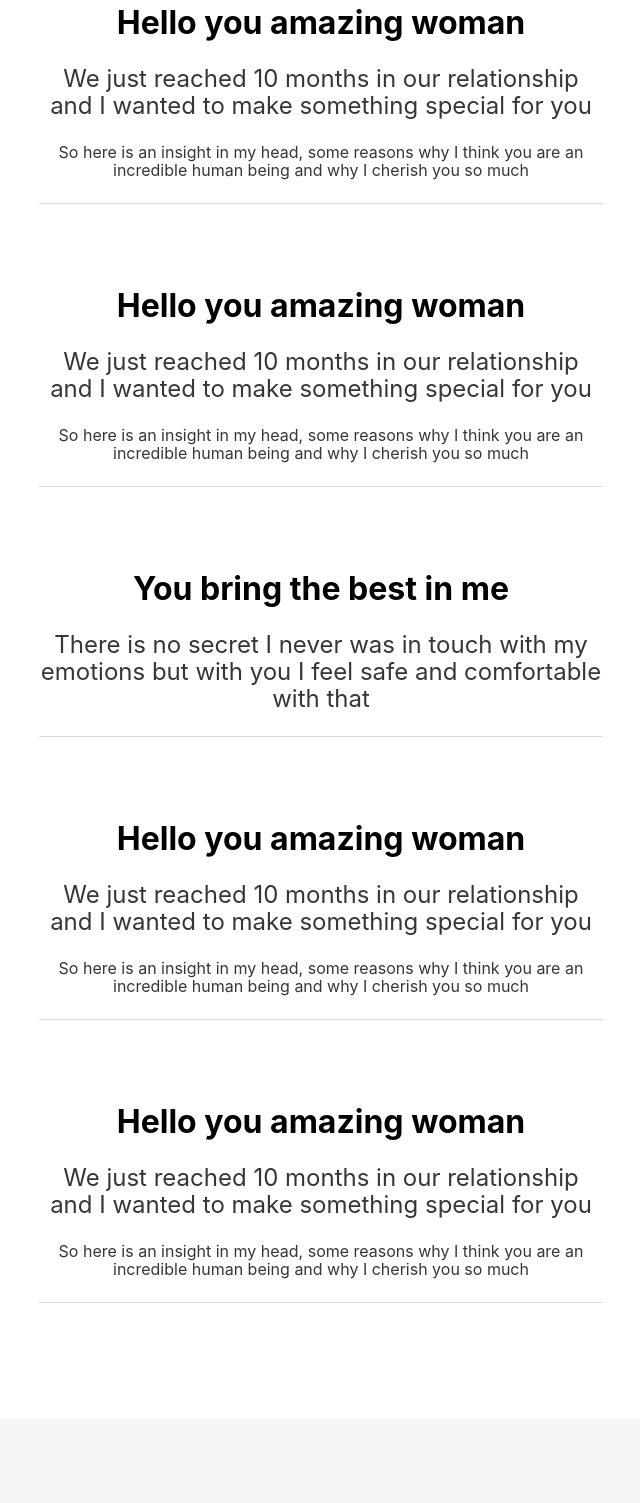
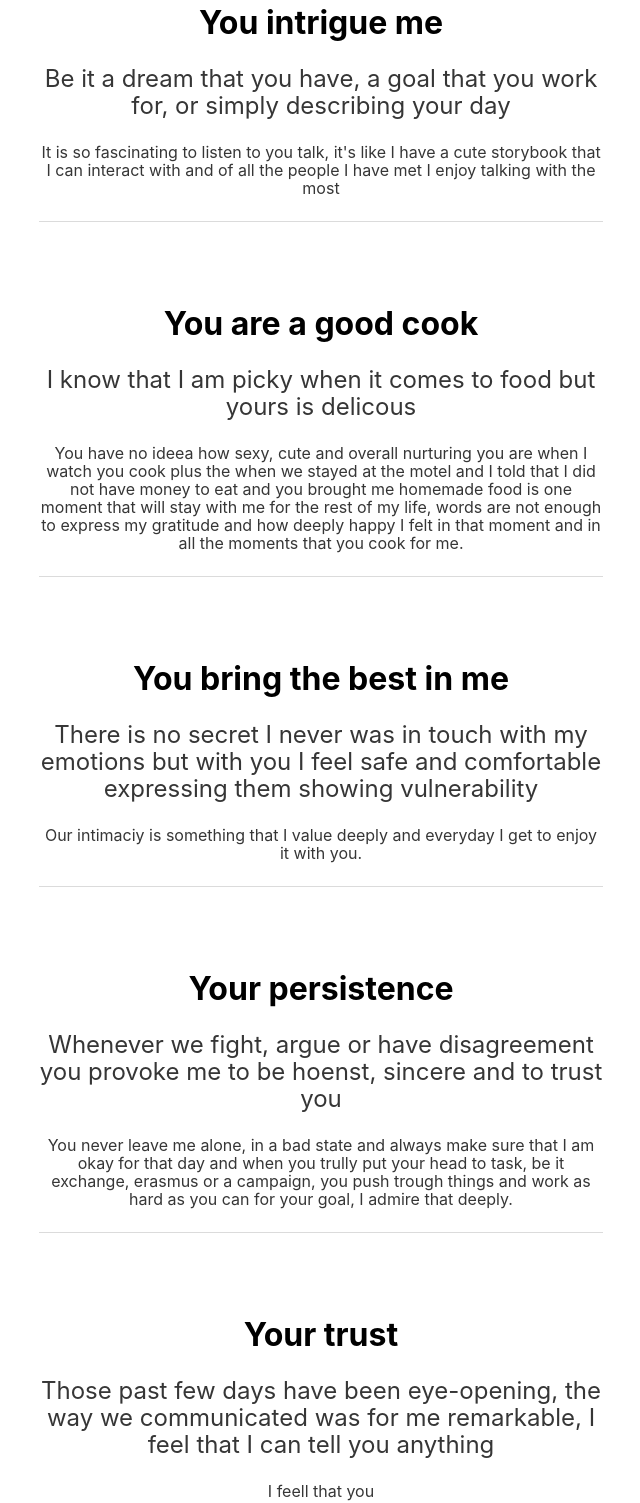
Before and after one commit to MirceaNegoita/love-letter, a plain HTML site: page index.html in a window 1280 px wide. Shown: the part 749-2252 px from the top of the page, without its empty margins (319-959 px from the left). Drawn offline with Linux system fonts and the light colour scheme.

Commit message:
Added content

```diff
--- a/index.html
+++ b/index.html
@@ -60,9 +60,9 @@
                         <!-- post content -->
                         <div class="content">
                             <div class="content-header">
-                                <h3 class="title is-3"><b><a>Hello you amazing woman</a></b></h3>
-                                <h4 class="title is-4 is-spaced">We just reached 10 months in our relationship and I wanted to make something special for you</h4>
-                                <h6 class="title is-6 is-spaced">So here is an insight in my head, some reasons why I think you are an incredible human being and why I cherish you so much</h6>
+                                <h3 class="title is-3"><b><a>You intrigue me</a></b></h3>
+                                <h4 class="title is-4 is-spaced">Be it a dream that you have, a goal that you work for, or simply describing your day </h4>
+                                <h6 class="title is-6 is-spaced">It is so fascinating to listen to you talk, it's like I have a cute storybook that I can interact with and of all the people I have met I enjoy talking with the most </h6>
                                 <hr/>
                             </div>
                         </div>
@@ -73,9 +73,10 @@
                         <!-- post content -->
                         <div class="content">
                             <div class="content-header">
-                                <h3 class="title is-3"><b><a>Hello you amazing woman</a></b></h3>
-                                <h4 class="title is-4 is-spaced">We just reached 10 months in our relationship and I wanted to make something special for you</h4>
-                                <h6 class="title is-6 is-spaced">So here is an insight in my head, some reasons why I think you are an incredible human being and why I cherish you so much</h6>
+                                <h3 class="title is-3"><b><a>You are a good cook</a></b></h3>
+                                <h4 class="title is-4 is-spaced">I know that I am picky when it comes to food but yours is delicous </h4>
+                                <h6 class="title is-6 is-spaced">You have no ideea how sexy, cute and overall nurturing you are when I watch you cook plus the when we stayed at the motel and I told that I did not have money to eat and you brought me homemade food is one moment that will
+                                    stay with me for the rest of my life, words are not enough to express my gratitude and how deeply happy I felt in that moment and in all the moments that you cook for me.</h6>
                                 <hr/>
                             </div>
                         </div>
@@ -87,8 +88,8 @@
                         <div class="content">
                             <div class="content-header">
                                 <h3 class="title is-3"><b><a>You bring the best in me</a></b></h3>
-                                <h4 class="title is-4 is-spaced">There is no secret I never was in touch with my emotions but with you I feel safe and comfortable with that</h4>
-                                <h6 class="title is-6 is-spaced"></h6>
+                                <h4 class="title is-4 is-spaced">There is no secret I never was in touch with my emotions but with you I feel safe and comfortable expressing them showing vulnerability</h4>
+                                <h6 class="title is-6 is-spaced">Our intimaciy is something that I value deeply and everyday I get to enjoy it with you.</h6>
                                 <hr/>
                             </div>
                         </div>
@@ -99,9 +100,10 @@
                         <!-- post content -->
                         <div class="content">
                             <div class="content-header">
-                                <h3 class="title is-3"><b><a>Hello you amazing woman</a></b></h3>
-                                <h4 class="title is-4 is-spaced">We just reached 10 months in our relationship and I wanted to make something special for you</h4>
-                                <h6 class="title is-6 is-spaced">So here is an insight in my head, some reasons why I think you are an incredible human being and why I cherish you so much</h6>
+                                <h3 class="title is-3"><b><a>Your persistence</a></b></h3>
+                                <h4 class="title is-4 is-spaced">Whenever we fight, argue or have disagreement you provoke me to be hoenst, sincere and to trust you</h4>
+                                <h6 class="title is-6 is-spaced">You never leave me alone, in a bad state and always make sure that I am okay for that day and when you trully put your head to task, be it exchange, erasmus or a campaign, you push trough things and work as hard as you
+                                    can for your goal, I admire that deeply. </h6>
                                 <hr/>
                             </div>
                         </div>
@@ -112,10 +114,11 @@
                         <!-- post content -->
                         <div class="content">
                             <div class="content-header">
-                                <h3 class="title is-3"><b><a>Hello you amazing woman</a></b></h3>
-                                <h4 class="title is-4 is-spaced">We just reached 10 months in our relationship and I wanted to make something special for you</h4>
-                                <h6 class="title is-6 is-spaced">So here is an insight in my head, some reasons why I think you are an incredible human being and why I cherish you so much</h6>
+                                <h3 class="title is-3"><b><a>Your trust</a></b></h3>
+                                <h4 class="title is-4 is-spaced">Those past few days have been eye-opening, the way we communicated was for me remarkable, I feel that I can tell you anything</h4>
+                                <h6 class="title is-6 is-spaced">I feell that you </h6>
                                 <hr/>
+                                <h1 class="title is-1">I LOVE YOU DORINA, HAPPY 10 MONTHS ANNYVERSARY, I HOPE WE WILL HAVE MANY MORE TO COME AND I HOPE I WILL MAKE MORE WEBSITES LIKE THIS THE FUTURE</h1>
                             </div>
                         </div>
                         <!-- end of post content -->
```
